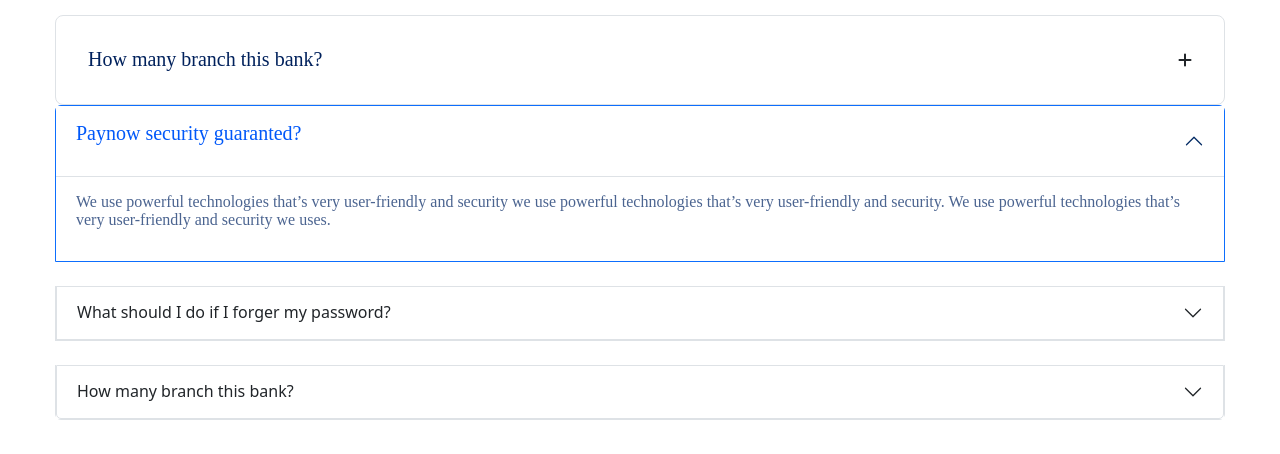
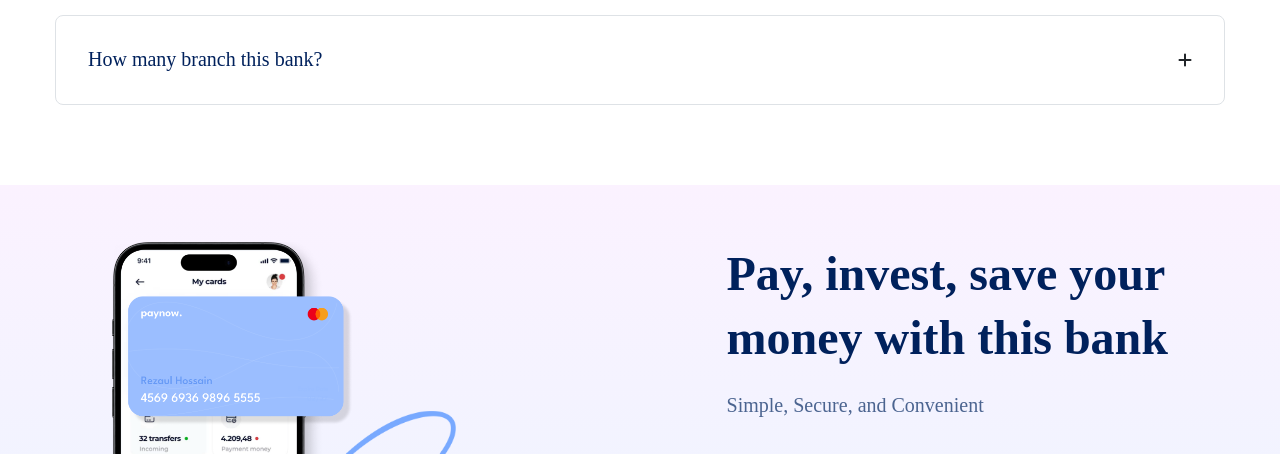
Before and after one commit to MasudBhuiya/online-payment, a plain HTML site: page index.html in a window 1280 px wide. Shown: the part 3909-4363 px from the top of the page. Drawn offline with nearby package versions, Linux system fonts and the light colour scheme.

Commit message:
fixed some design

```diff
--- a/index.html
+++ b/index.html
@@ -158,7 +158,7 @@
             </div>
         </div>
 
-        <div class="accordion" id="accordionPanelsStayOpenExample">
+        <!-- <div class="accordion" id="accordionPanelsStayOpenExample">
             <div class="accordion-item border border-primary">
               <h2 class="accordion-header">
                 <button class="accordion-button  bg-white" type="button" data-bs-toggle="collapse" data-bs-target="#panelsStayOpen-collapseOne" aria-expanded="true" aria-controls="panelsStayOpen-collapseOne">
@@ -197,7 +197,7 @@
                 </div>
               </div>
             </div>
-          </div>
+          </div>  -->
     </section>
 
 
```
